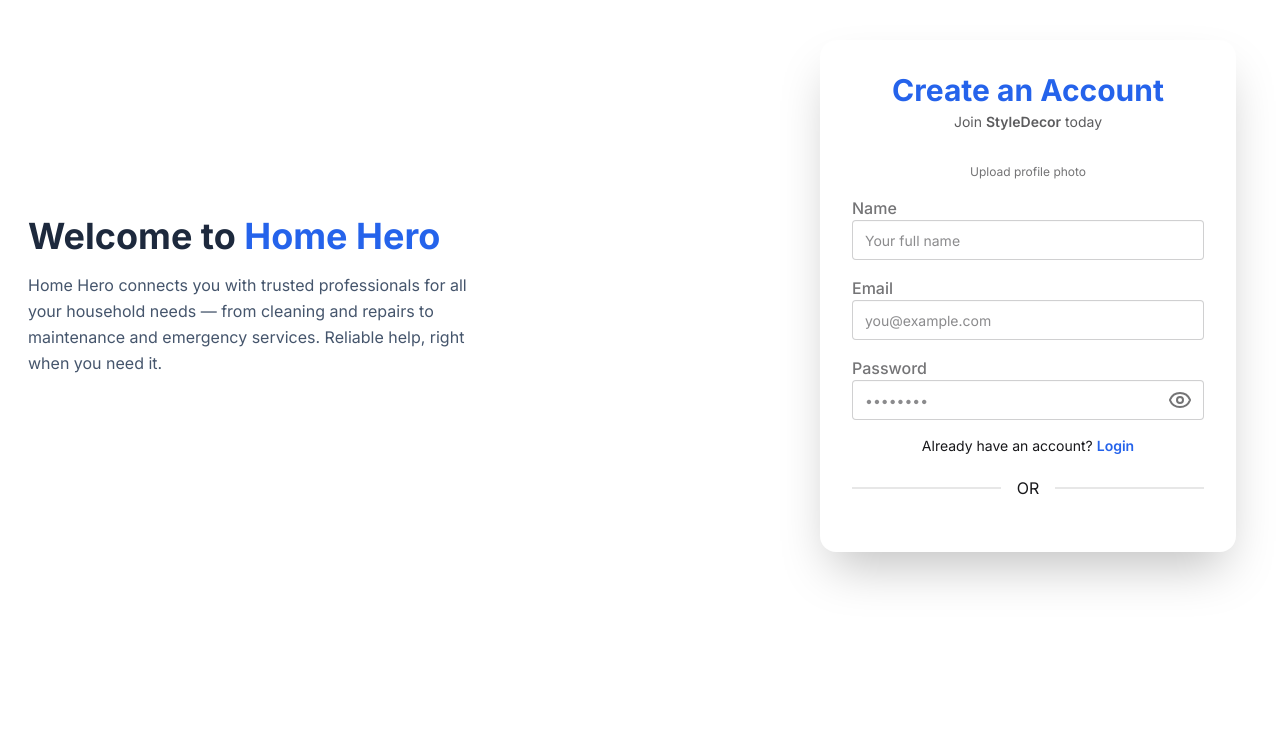
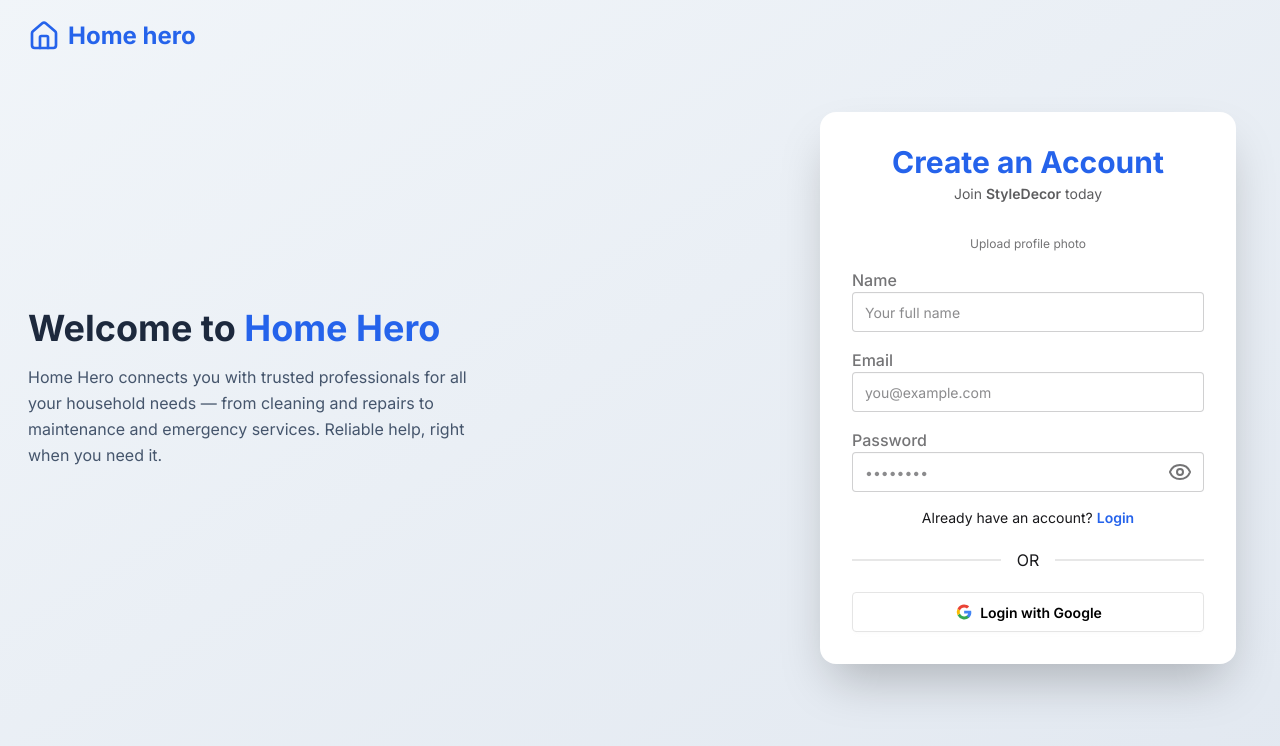
Before and after one commit to Shaching-dev/home-hero-client-updated, a React (Vite) app: page /register in a window 1280 px wide. Shown: the top 746 px of the page. Built offline with nearby package versions, Linux system fonts and the light colour scheme.

Commit message:
login and register designing

```diff
--- a/src/auth/Register/Register.jsx
+++ b/src/auth/Register/Register.jsx
@@ -3,6 +3,7 @@ import { useForm } from "react-hook-form";
 
 import { Link } from "react-router";
 import { Eye, EyeClosed } from "lucide-react";
+import SocialLogin from "../SocialLogin/SocialLogin";
 
 const Register = () => {
   const [showPassword, setShowPassword] = useState(false);
@@ -141,6 +142,8 @@ const Register = () => {
         </form>
 
         <div className="divider my-6">OR</div>
+
+        <SocialLogin />
       </div>
     </div>
   );
--- /dev/null
+++ b/src/auth/SocialLogin/SocialLogin.jsx
@@ -0,0 +1,35 @@
+import React from "react";
+
+const SocialLogin = () => {
+  return (
+    <div>
+      <button className="btn bg-white text-black w-full border-[#e5e5e5]">
+        <svg
+          aria-label="Google logo"
+          width="20"
+          height="20"
+          xmlns="http://www.w3.org/2000/svg"
+          viewBox="0 0 512 512">
+          <g>
+            <path d="m0 0H512V512H0" fill="#fff"></path>
+            <path
+              fill="#34a853"
+              d="M153 292c30 82 118 95 171 60h62v48A192 192 0 0190 341"></path>
+            <path
+              fill="#4285f4"
+              d="m386 400a140 175 0 0053-179H260v74h102q-7 37-38 57"></path>
+            <path
+              fill="#fbbc02"
+              d="m90 341a208 200 0 010-171l63 49q-12 37 0 73"></path>
+            <path
+              fill="#ea4335"
+              d="m153 219c22-69 116-109 179-50l55-54c-78-75-230-72-297 55"></path>
+          </g>
+        </svg>
+        Login with Google
+      </button>
+    </div>
+  );
+};
+
+export default SocialLogin;
--- a/src/layout/AuthLayout/AuthLayout.jsx
+++ b/src/layout/AuthLayout/AuthLayout.jsx
@@ -1,11 +1,16 @@
 import React from "react";
 import { Outlet } from "react-router";
 import Container from "../../components/Container/Container";
+import Logo from "../../components/Logo/Logo";
 
 const AuthLayout = () => {
   return (
+    <div className="min-h-screen bg-gradient-to-br from-slate-100 to-slate-200">
       <Container>
-      <div className="flex flex-col-reverse md:flex-row items-center gap-10 min-h-[70vh]">
+        <div className="py-5">
+          <Logo />
+        </div>
+        <div className="flex flex-col md:flex-row justify-center items-center gap-5">
           {/* LEFT CONTENT */}
           <div className="flex-1 text-center md:text-left space-y-4">
             <h3 className="text-2xl md:text-4xl font-bold text-slate-800">
@@ -20,11 +25,12 @@ const AuthLayout = () => {
           </div>
 
           {/* RIGHT CONTENT (AUTH FORM) */}
-        <div className="flex-1 w-full max-w-md">
+          <div className="flex-1 max-w-md">
             <Outlet />
           </div>
         </div>
       </Container>
+    </div>
   );
 };
 
```
Lines whose indentation alone changed are shown as unchanged.
